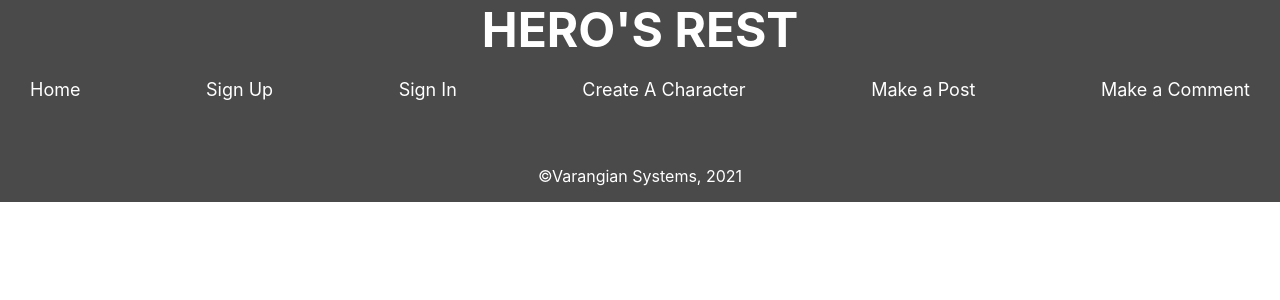
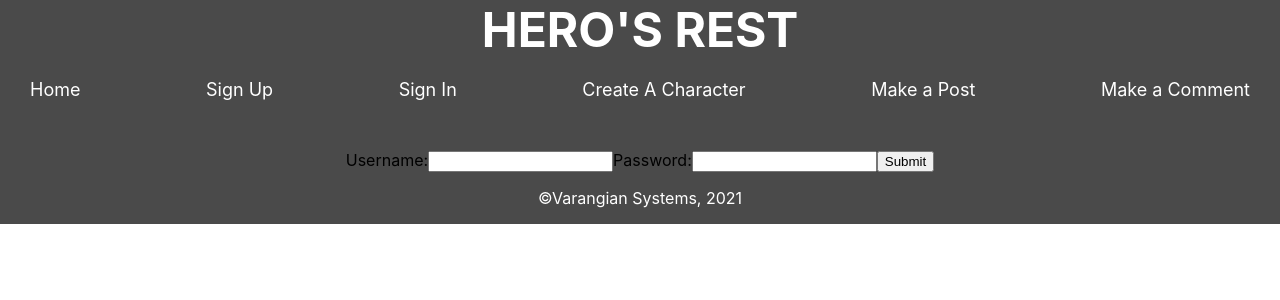
Before and after one commit to Jason-Berkower/Hero-s_Rest, a React (Create React App) app in the folder client/: page /signin in a window 1280 px wide. Shown: the top 300 px of the page. Built offline with nearby package versions, Linux system fonts and the light colour scheme.

Commit message:
Signin functionality functional.

```diff
--- a/client/src/App.js
+++ b/client/src/App.js
@@ -31,7 +31,7 @@ function App() {
           <SignUp setCurrentUser={setCurrentUser} />
         </Route>
         <Route exact path="/signin">
-          <SignIn />
+          <SignIn setCurrentUser={setCurrentUser} />
         </Route>
         <Route exact path="/character-creation">
           <CreateCharacter
--- a/client/src/components/Forms/Character/CreateCharacter.jsx
+++ b/client/src/components/Forms/Character/CreateCharacter.jsx
@@ -1,9 +1,12 @@
 import { useState } from 'react';
 import { createCharacter } from '../../../services/apiConfig';
+import { useHistory } from 'react-router-dom';
 import './CreateCharacter.css';
 
 export default function CreateCharacter(props) {
   const [input, setInput] = useState({});
+
+  let history = useHistory();
 
   const handleChange = (e) => {
     const { name, value } = e.target;
--- a/client/src/components/SignUp/SignIn.jsx
+++ b/client/src/components/SignUp/SignIn.jsx
@@ -1,4 +1,4 @@
-import { getOneUser } from '../../services/apiConfig';
+import { signIn } from '../../services/apiConfig';
 import { useState } from 'react';
 import { useHistory } from 'react-router-dom';
 import './Signing.css';
@@ -22,12 +22,24 @@ export default function SignIn(props) {
   };
 
   const handleSubmit = async (e) => {
-
+    e.preventDefault();
+    let res = await signIn(input);
+    console.log(res);
+    if (!res.message) {
+      props.setCurrentUser(res);
+      history.push('/')
+    };
   };
 
   return (
-    <div>
-
+    <div id="signin">
+      <form id="signin-form" onSubmit={handleSubmit}>
+        <label>Username:</label>
+        <input name="username" type="text" value={input.username} onChange={handleChange} />
+        <label>Password:</label>
+        <input name="password_digest" type="password" value={input.password_digest} onChange={handleChange} />
+        <button type="submit">Submit</button>
+      </form>
     </div>
   )
 }
--- a/client/src/services/apiConfig.js
+++ b/client/src/services/apiConfig.js
@@ -31,6 +31,12 @@ export const getOneUser = async (id) => {
   const res = await api.get(`/users/${id}`);
   return res.data;
 };
+
+export const signIn = async (formData) => {
+  const res = await api.post("/signin", formData);
+  return res.data;
+};
+// Checks username and password.
 
 export const createUser = async (formData) => {
   const res = await api.post("/users", formData);
```
Also changed, not shown: 2 other files (tests, documents, lock files or other folders).
